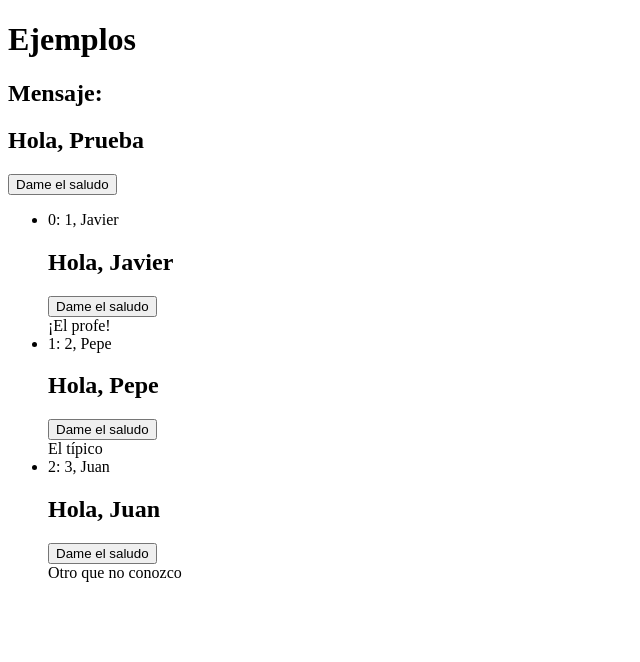
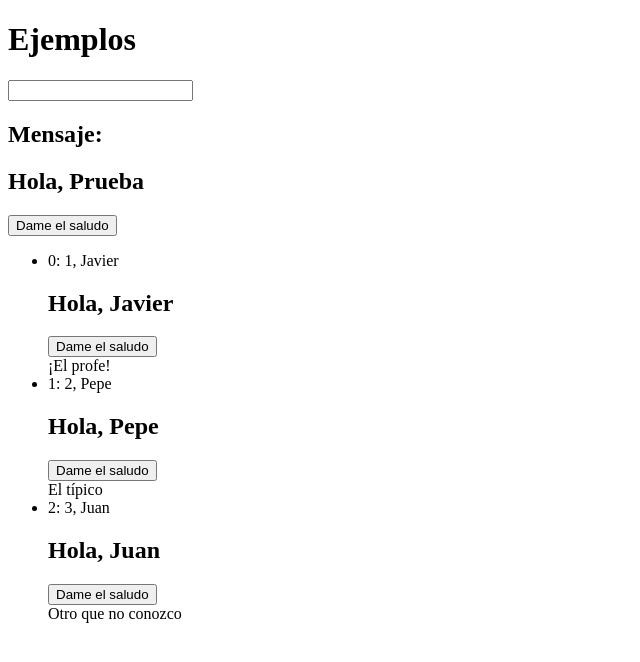
Before and after one commit to javierlete/ejemplos-201909, an Angular app: page / in a window 1280 px wide. Shown: the top 662 px of the page, without its empty margins (0-640 px from the left). Built offline with nearby package versions, Linux system fonts and the light colour scheme.

Commit message:
Ejemplo de variable de plantilla

```diff
--- a/src/app/app.component.html
+++ b/src/app/app.component.html
@@ -1,4 +1,6 @@
 <h1>Ejemplos</h1>
+
+<input #texto (input)="mensaje = texto.value" />
 
 <h2>Mensaje: {{mensaje}}</h2>
 
```
